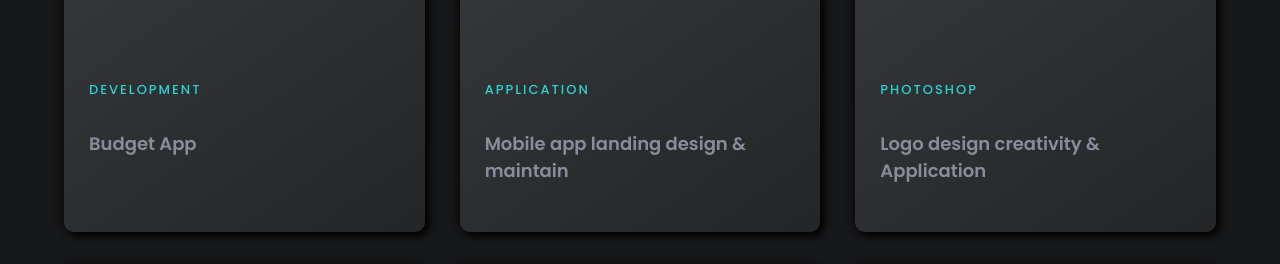
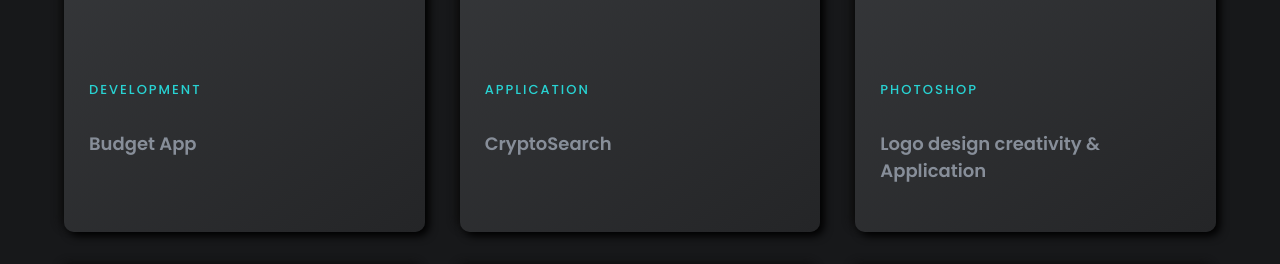
Before and after one commit to elliottcsipkes/dev-porfolio, a React (Create React App) app: page / in a window 1280 px wide. Shown: the part 1439-1703 px from the top of the page. Built offline with nearby package versions, Linux system fonts and the light colour scheme.

Commit message:
Update Portfolio_data.js

```diff
--- a/src/component/Portfolio/Portfolio_data.js
+++ b/src/component/Portfolio/Portfolio_data.js
@@ -2,15 +2,16 @@ const Portfolio_data = [
   {
     id: 1,
     category: "DEVELOPMENT",
-    title: "Budget App ",
+    title: "Budget App",
     image: "./image/portfolio-01.jpg",
     demo: "https://budget-appdemos.netlify.app/",
   },
   {
     id: 2,
     category: "APPLICATION",
-    title: "Mobile app landing design & maintain",
+    title: "CryptoSearch",
     image: "./image/portfolio-02.jpg",
+    demo: "https://cryptosearch-demo.netlify.app/",
   },
   {
     id: 3,
```
